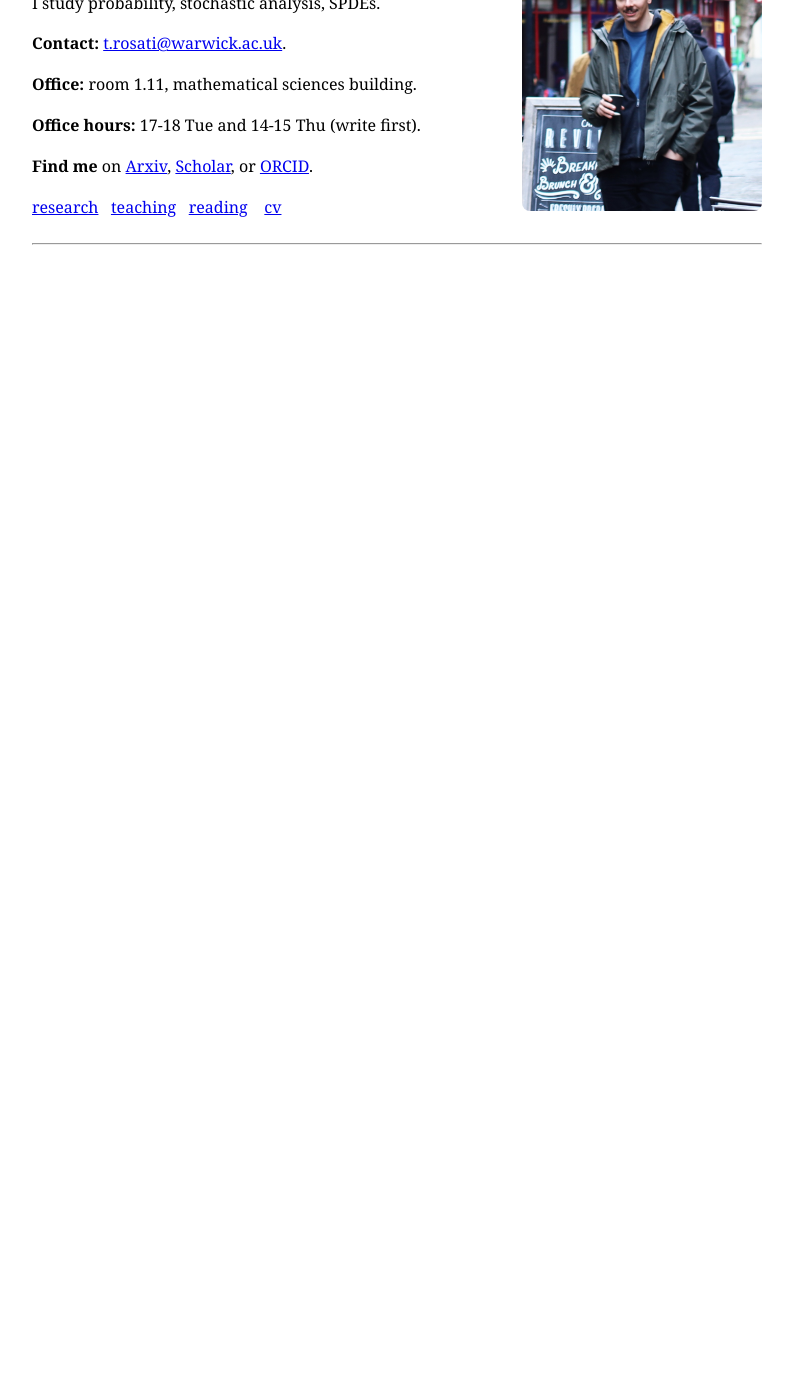
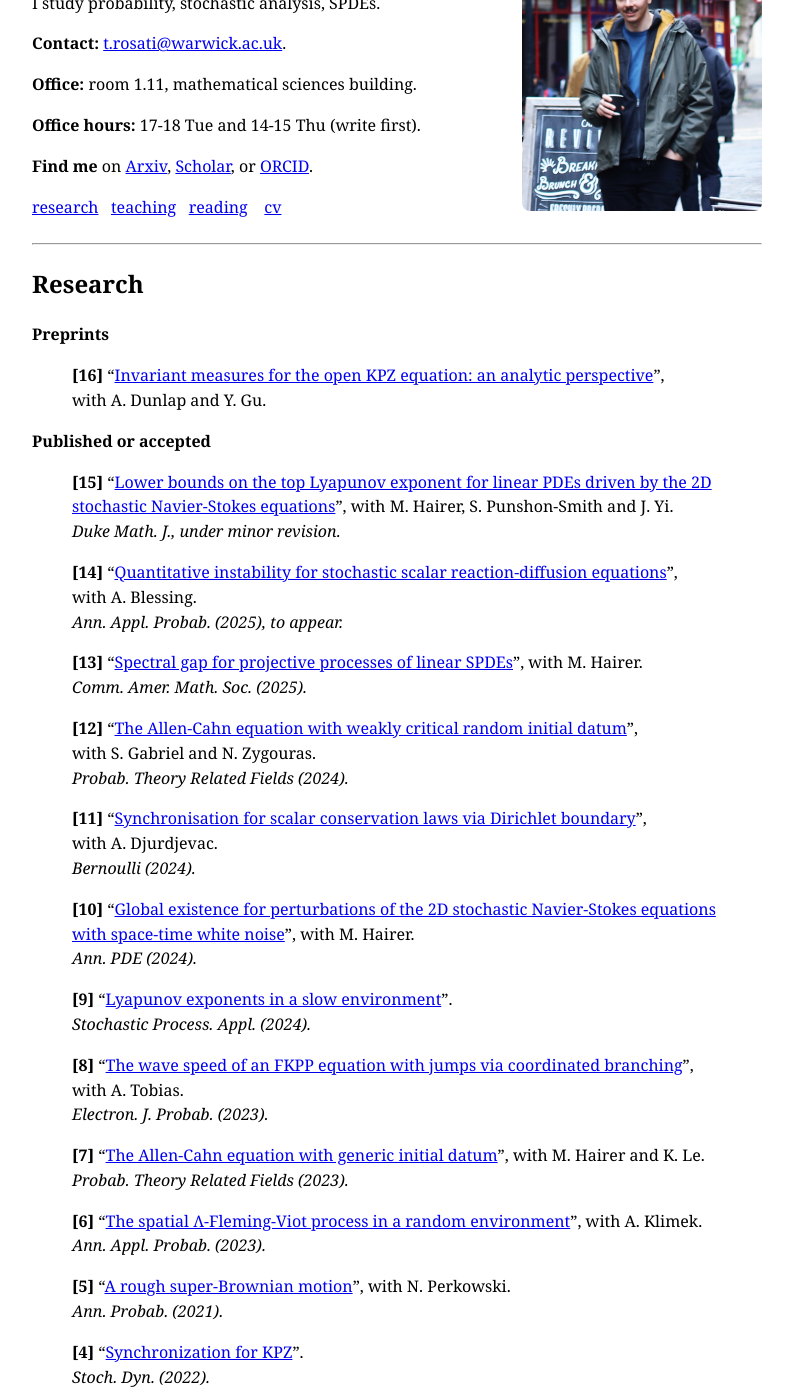
Before and after one commit to rosati-tom/rosati-tom.github.io, a Jekyll site: the page built from index.md, in a window 1280 px wide and 1400 px high, scrolled down 270 px. Shown: the whole window, without its empty margins (243-1036 px from the left). Built offline with Jekyll 4.4.1, drawn with Linux system fonts in a browser that asks for light colours; some web fonts are replaced; our own code applies the rules of GitHub Pages for plain Markdown files; before the commit the page ends 900 px from its top, so only the background shows below that; some of the changed text lies outside the part shown.

Commit message:
All in one page.

```diff
--- a/index.md
+++ b/index.md
@@ -19,7 +19,7 @@
 
 **Find me** on [Arxiv](https://arxiv.org/search/?searchtype=author&query=Rosati%2C+T),  [Scholar](https://scholar.google.com/citations?user=Xdj6H3gAAAAJ&hl=en), or [ORCID](https://orcid.org/0000-0001-5255-6519).
 
-[research](/research.md)&nbsp;&nbsp; [teaching](/teaching.md)&nbsp;&nbsp; [reading](/gmc.md) &nbsp;&nbsp; [cv](/assets/cv.pdf)
+[research](#research)&nbsp;&nbsp; [teaching](#teaching)&nbsp;&nbsp; [reading](/gmc.md) &nbsp;&nbsp; [cv](#cv)
   </div>
   <div class="intro-photo">
     <img src="/assets/photo.jpg" class="profile-pic">
@@ -27,3 +27,74 @@
 </div>
 
 ----
+
+## Research
+
+**Preprints**
+
+> **[16]** "[Invariant measures for the open KPZ equation: an analytic perspective](https://arxiv.org/abs/2512.03328)", <br> with A. Dunlap and Y. Gu.
+
+**Published or accepted**
+
+> **[15]** "[Lower bounds on the top Lyapunov exponent for linear PDEs driven by the 2D stochastic Navier-Stokes equations](https://arxiv.org/abs/2411.10419)", with M. Hairer, S. Punshon-Smith and J. Yi. <br> *Duke Math. J., under minor revision.*
+
+> **[14]** "[Quantitative instability for stochastic scalar reaction-diffusion equations](https://arxiv.org/abs/2406.04651)",<br> with A. Blessing. <br> *Ann. Appl. Probab. (2025), to appear.*
+
+> **[13]** "[Spectral gap for projective processes of linear SPDEs](https://arxiv.org/abs/2307.07472)", with M. Hairer. <br> *Comm. Amer. Math. Soc. (2025).*
+
+> **[12]** "[The Allen-Cahn equation with weakly critical random initial datum](https://arxiv.org/abs/2311.04628)",<br> with S. Gabriel and N. Zygouras. <br> *Probab. Theory Related Fields (2024).*
+
+> **[11]** "[Synchronisation for scalar conservation laws via Dirichlet boundary](https://arxiv.org/abs/2211.05814)",<br> with A. Djurdjevac.<br> *Bernoulli (2024).*
+
+> **[10]** "[Global existence for perturbations of the 2D stochastic Navier-Stokes equations with space-time white noise](https://arxiv.org/abs/2301.11059)", with M. Hairer. <br> *Ann. PDE (2024).*
+
+> **[9]** "[Lyapunov exponents in a slow environment](https://arxiv.org/abs/2109.14698)". <br> *Stochastic Process. Appl. (2024).*
+
+> **[8]** "[The wave speed of an FKPP equation with jumps via coordinated branching](https://arxiv.org/abs/2201.08196)",<br> with A. Tobias. <br> *Electron. J. Probab. (2023).*
+
+> **[7]** "[The Allen-Cahn equation with generic initial datum](https://arxiv.org/abs/2201.08426)", with M. Hairer and K. Le. <br> *Probab. Theory Related Fields (2023).*
+
+> **[6]** "[The spatial Λ-Fleming-Viot process in a random environment](https://arxiv.org/abs/2004.05931)", with A. Klimek. <br> *Ann. Appl. Probab. (2023).*
+
+> **[5]** "[A rough super-Brownian motion](https://arxiv.org/abs/1905.05825)", with N. Perkowski. <br> *Ann. Probab. (2021).*
+
+> **[4]** "[Synchronization for KPZ](https://arxiv.org/abs/1907.06278)". <br> *Stoch. Dyn. (2022).*
+
+> **[3]** "[Killed rough super-Brownian motion](https://arxiv.org/abs/1906.11054)". <br> *Electron. Commun. Probab. (2020).*
+
+> **[2]** "[Modelled distributions of Triebel-Lizorkin type](https://arxiv.org/abs/1709.05202)", with S. Hensel. <br> *Studia Math. (2020).*
+
+> **[1]** "[The KPZ equation on the real line](https://arxiv.org/abs/1808.00354)", with N. Perkowski. <br> *Electron. J. Probab. (2019).*
+
+**Outreach and lecture notes**
+
+* Some [lecture notes](/assets/spdes_24.pdf) for a mini-course of stochastic PDEs.
+* "Randomness is natural - an introduction to regularisation by noise", <br>with H. Elad-Altman and A. Djurdjevac. <br> *Snapshots of modern mathematics from Oberwolfach (2022).*
+
+----
+
+## Teaching
+
+* 2025/26 Brownian Motion (MA4F7/ST403), Stochastic PDEs (ST924), <br> and a [reading group](/gmc.md/) on the GMC.
+* 2024/25 Brownian Motion (MA4F7/ST403).
+* 2023/24 Brownian Motion (MA4F7/ST403), and Stochastic PDEs (ST924).
+* 2022/23 Brownian Motion (MA4F7/ST403).
+
+----
+
+## CV
+
+**Positions**
+
+* 2022–present: Harrison Early Career Assistant Professor, University of Warwick. <br> Supported by a Leverhulme Early Career Fellowship.
+* 2020–2022: Research associate (postdoc), Imperial College London (group of Martin Hairer).
+
+**Education**
+
+* 2017–2020: PhD in mathematics, Freie Universität Berlin.
+* 2015–2017: Master in mathematics, Humboldt Universität zu Berlin.
+* 2012–2015: Bachelor in mathematics, Università di Roma Tor Vergata.
+
+[Full CV](/assets/cv.pdf)
+
+----
```
Also changed, not shown: research.md (+16 -19 lines).
